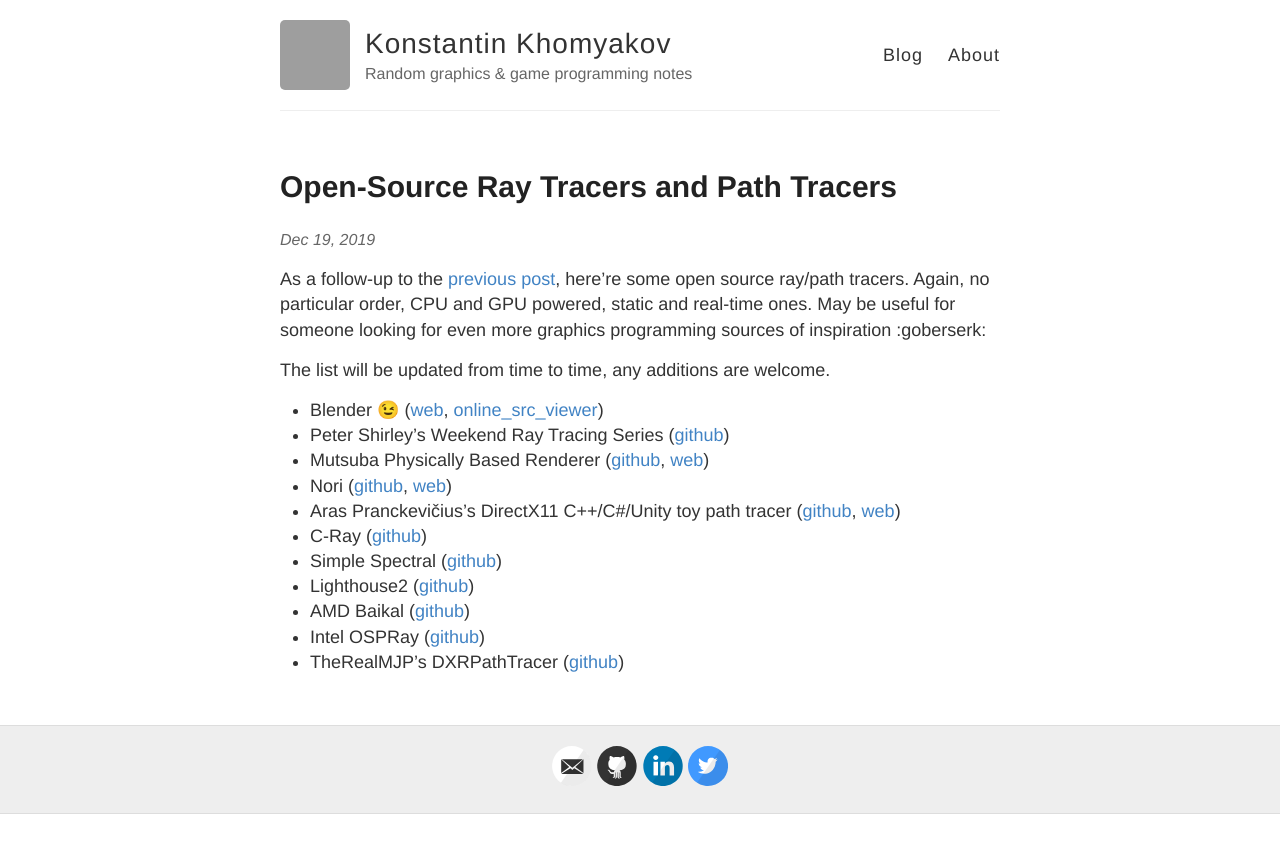
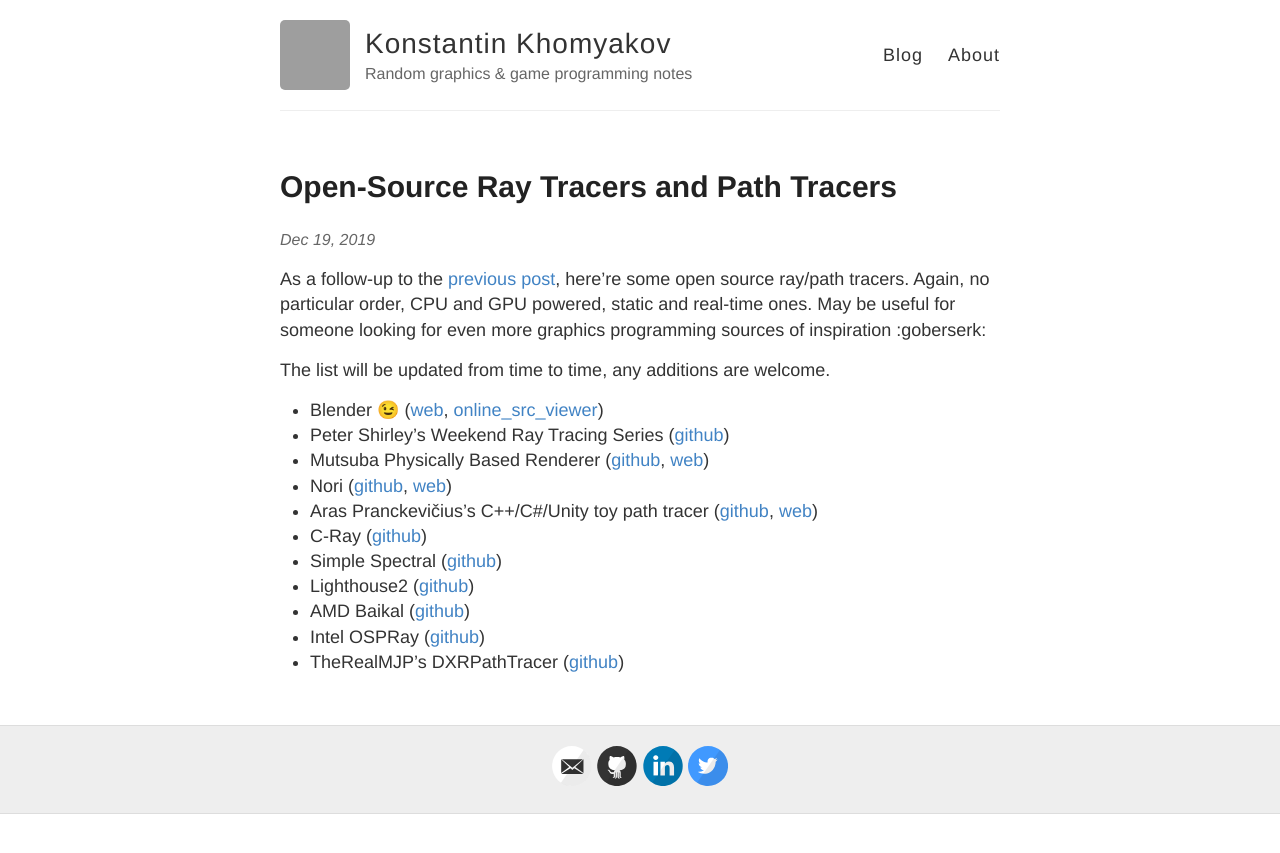
Before and after one commit to kkhomyakov3d/kkhomyakov3d.github.io, a Jekyll site: the page built from _posts/2019-12-19-raytracers-and-pathtracers.md, in a window 1280 px wide. Shown: the top 853 px of the page. Built offline with Jekyll 4.4.1, drawn with Linux system fonts in a browser that asks for light colours; emoji names are drawn with the system emoji font; comment, search, counter and statistics services are not loaded; grey boxes are pictures that could not be loaded.

Commit message:
Updated post: minor fix in ray tracers list

```diff
--- a/_posts/2019-12-19-raytracers-and-pathtracers.md
+++ b/_posts/2019-12-19-raytracers-and-pathtracers.md
@@ -11,7 +11,7 @@
 - Peter Shirley's Weekend Ray Tracing Series ([github](https://github.com/RayTracing/raytracing.github.io))
 - Mutsuba Physically Based Renderer ([github](https://github.com/mitsuba-renderer/mitsuba), [web](https://www.mitsuba-renderer.org/))
 - Nori ([github](https://github.com/wjakob/nori), [web](https://wjakob.github.io/nori/))
-- Aras Pranckevičius's DirectX11 C++/C#/Unity toy path tracer ([github](https://github.com/aras-p/ToyPathTracer), [web](http://aras-p.info/blog/2018/03/28/Daily-Pathtracer-Part-0-Intro/))
+- Aras Pranckevičius's C++/C#/Unity toy path tracer ([github](https://github.com/aras-p/ToyPathTracer), [web](http://aras-p.info/blog/2018/03/28/Daily-Pathtracer-Part-0-Intro/))
 - C-Ray ([github](https://github.com/ALEXMORF/cray))
 - Simple Spectral ([github](https://github.com/imallett/simple-spectral))
 - Lighthouse2 ([github](https://github.com/jbikker/lighthouse2))
```
